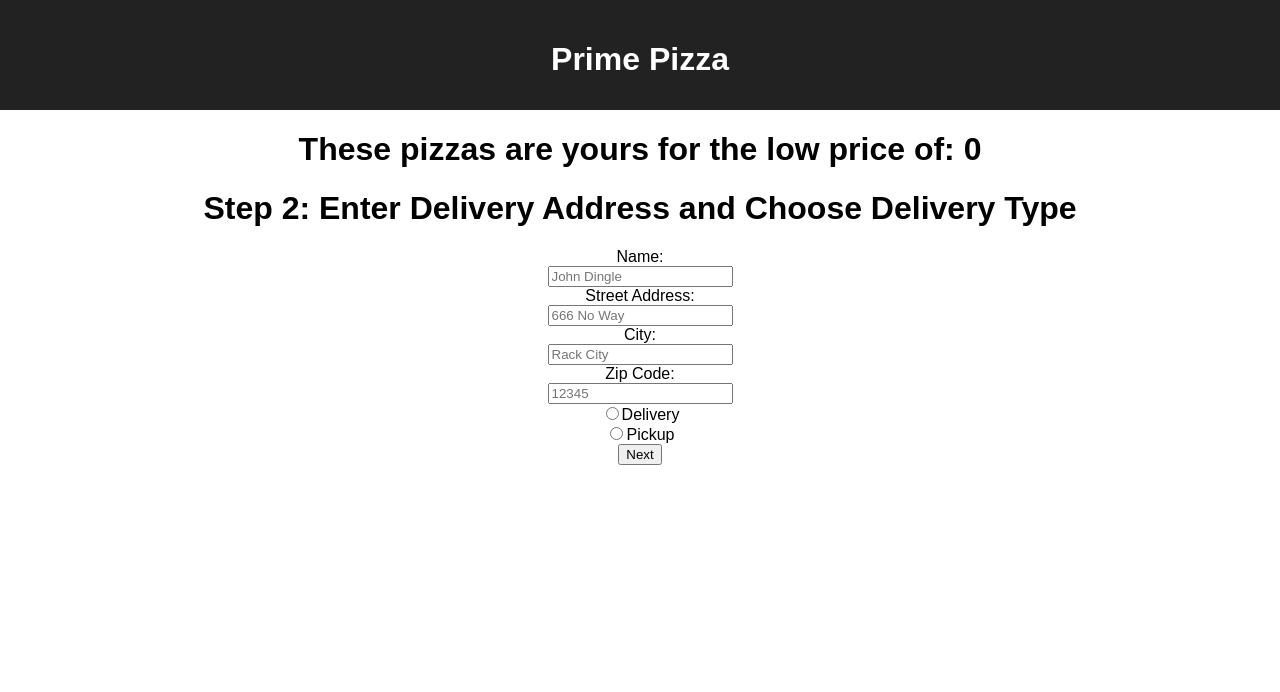
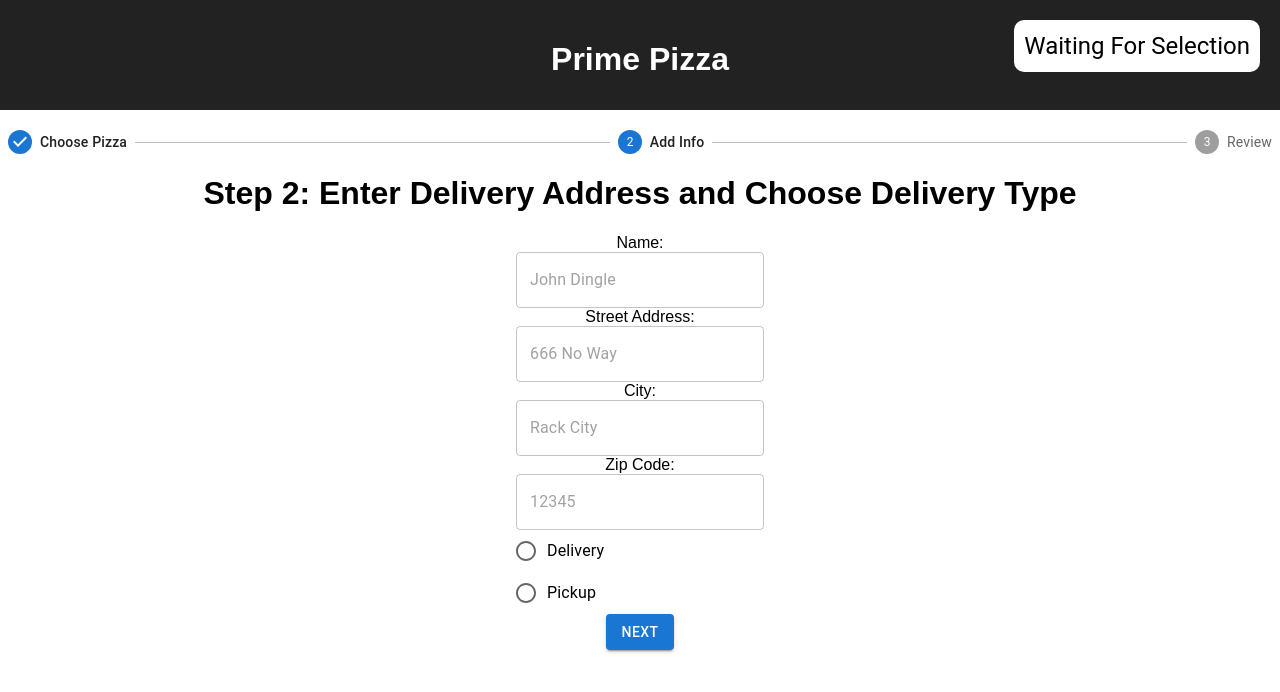
Before and after one commit to sbaxend/pizza, a React (Create React App) app: page /#/customer-info in a window 1280 px wide. Shown: the top 692 px of the page. Built offline with nearby package versions, Linux system fonts and the light colour scheme.

Commit message:
made a progressbar.jsx and changed header and added mui to customer.jsx

```diff
--- a/src/components/Checkout/Checkout.jsx
+++ b/src/components/Checkout/Checkout.jsx
@@ -16,6 +16,7 @@ import DialogContent from '@mui/material/DialogContent';
 import DialogContentText from '@mui/material/DialogContentText';
 import DialogTitle from '@mui/material/DialogTitle';
 import { useState } from "react";
+import ProgressBar from "../ProgressBar/ProgressBar";
 
 
 function Checkout() {
@@ -66,6 +67,7 @@ function Checkout() {
     return (
         <Container sx={{ padding: '0 90px', textAlign: 'left' }} id="checkout">
             <h2>Step 3: Checkout</h2>
+            <ProgressBar currentStep={2}/>
             <hr />
             <h4>{customer_name}</h4>
             <h5>Order type: {type}</h5>
--- a/src/components/Customer/Customer.jsx
+++ b/src/components/Customer/Customer.jsx
@@ -1,83 +1,141 @@
 import { useSelector, useDispatch } from "react-redux";
-import { useHistory } from 'react-router-dom';
-import { useState } from 'react';
-import Header from '../Header/Header.jsx';
-
-
+import { useHistory } from "react-router-dom";
+import { useState } from "react";
+import Header from "../Header/Header.jsx";
+import ProgressBar from "../ProgressBar/ProgressBar.jsx";
+import TextField from "@mui/material/TextField";
+import Button from "@mui/material/Button";
+import FormControlLabel from "@mui/material/FormControlLabel";
+import RadioGroup from "@mui/material/RadioGroup";
+import Radio from "@mui/material/Radio";
+import Container from "@mui/material/Container";
 function Customer() {
   const dispatch = useDispatch();
   const history = useHistory();
-    const totalCost = useSelector(store => store.totalCost);
+  const totalCost = useSelector((store) => store.totalCost);
 
   let [custInfoState, setCustInfoState] = useState({});
+  const [deliveryType, setDeliveryType] = useState("Delivery");
   //Storing customer name in state
   const handleNameChange = (event) => {
-       setCustInfoState({ ...custInfoState, name: event.target.value});
-    }
+    setCustInfoState({ ...custInfoState, name: event.target.value });
+  };
   //Storing customer address in state
   const handleStreetChange = (event) => {
     setCustInfoState({ ...custInfoState, address: event.target.value });
-    }
+  };
   //Storing customer city in state
   const handleCityChange = (event) => {
     setCustInfoState({ ...custInfoState, city: event.target.value });
-    }
+  };
   //Storing customer zip in state
   const handleZipChange = (event) => {
     setCustInfoState({ ...custInfoState, zip: event.target.value });
-    }
+  };
   //Storing customer delivery type in state
   const handleDeliveryChange = (event) => {
-        setCustInfoState({ ...custInfoState, deliveryType: event.target.value})
-    }
+    setDeliveryType(event.target.value);
+    setCustInfoState({ ...custInfoState, deliveryType: event.target.value });
+  };
   //Sending values in state as an object to redux
   const submitForm = (event) => {
     event.preventDefault();
     const action = {
-            type: 'SET_CUSTOMER_INFO',
+      type: "SET_CUSTOMER_INFO",
       payload: {
         name: custInfoState.name,
         address: custInfoState.address,
         city: custInfoState.city,
         zip: custInfoState.zip,
         deliveryType: custInfoState.deliveryType,
-            }
-        }
+      },
+    };
     dispatch(action);
 
     //Validation and pushing history to /Checkout
     if (Object.keys(custInfoState).length === 5) {
-            history.push('/Checkout');
+      history.push("/Checkout");
     } else {
-            alert('Please fill out the entire form');
+      alert("Please fill out the entire form");
     }
-    }
+  };
 
   return (
-        <>
+    <div>
       <Header />
+      <ProgressBar currentStep={1} />
       {/* <h2
                 style={{display: "flex", justifyContent: "right"}}
             >Total Cost:{totalCost}</h2> */}
       <h1>Step 2: Enter Delivery Address and Choose Delivery Type</h1>
+      <div
+        style={{
+          display: "flex",
+          justifyContent: "center",
+          alignItems: "center",
+        }}
+      >
         <form onSubmit={submitForm}>
-                <label htmlFor="name">Name:</label><br />
-                <input id="name" type="text" onChange={handleNameChange} placeholder="John Dingle" /><br />
-                <label htmlFor="street">Street Address:</label><br />
-                <input id="street" type="text" onChange={handleStreetChange} placeholder="666 No Way"/><br />
-                <label htmlFor="city">City:</label><br />
-                <input id="city" type="text" onChange={handleCityChange} placeholder="Rack City" /><br />
-                <label htmlFor="zip">Zip Code:</label><br />
-                <input id="zip" type="text" onChange={handleZipChange} placeholder="12345" /><br />
+          <label htmlFor="name">Name:</label>
+          <br />
+          <TextField
+            variant="outlined"
+            id="name"
+            type="text"
+            onChange={handleNameChange}
+            placeholder="John Dingle"
+          />
+          <br />
+          <label htmlFor="street">Street Address:</label>
+          <br />
+          <TextField
+            variant="outlined"
+            id="street"
+            type="text"
+            onChange={handleStreetChange}
+            placeholder="666 No Way"
+          />
+          <br />
+          <label htmlFor="city">City:</label>
+          <br />
+          <TextField
+            variant="outlined"
+            id="city"
+            type="text"
+            onChange={handleCityChange}
+            placeholder="Rack City"
+          />
+          <br />
+          <label htmlFor="zip">Zip Code:</label>
+          <br />
+          <TextField
+            variant="outlined"
+            id="zip"
+            type="text"
+            onChange={handleZipChange}
+            placeholder="12345"
+          />
+          <br />
           {/* radio buttons */}
-                <input type="radio" onChange={handleDeliveryChange} id="delivery" name="delivery_type" value="Delivery" />
-                <label htmlFor="delivery">Delivery</label><br />
-                <input type="radio" onChange={handleDeliveryChange} id="pickup" name="delivery_type" value="Pickup" />
-                <label htmlFor="pickup">Pickup</label><br />
-                <input type="submit" value="Next" />
+
+          <RadioGroup name="delivery_type" onChange={handleDeliveryChange}>
+            <FormControlLabel
+              value="Delivery"
+              control={<Radio />}
+              label="Delivery"
+            />
+            <FormControlLabel
+              value="Pickup"
+              control={<Radio />}
+              label="Pickup"
+            />
+          </RadioGroup>
+          <Button variant="contained" type="submit">
+            Next
+          </Button>
         </form>
-
-        </>
+      </div>
+    </div>
   );
 }
 
--- a/src/components/Header/Header.jsx
+++ b/src/components/Header/Header.jsx
@@ -1,17 +1,30 @@
-import { useSelector } from 'react-redux';
+import { useSelector } from "react-redux";
+import Typography from "@mui/material/Typography";
+import { useTheme } from "@mui/material/styles";
 
 function Header() {
-    const totalCost = useSelector(store => store.totalCost);
-    const customersPizza = useSelector(store => store.customersPizza);
+  const totalCost = useSelector((store) => store.totalCost);
+  const customersPizza = useSelector((store) => store.customersPizza);
 
-    return (
-        <>
-            <h1>
-                {customersPizza.length === 1 ? 'This pizza is yours for the low price of:' :
-                                    'These pizzas are yours for the low price of:'} {totalCost}
-            </h1>
-        </>
-    )
+  return (
+    <>
+      <Typography
+        variant="h5"
+        sx={{
+          position: "fixed",
+          top: 20,
+          right: 20,
+          backgroundColor: "white",
+          padding: "10px",
+          borderRadius: "10px",
+        }}
+      >
+        {customersPizza.length === 1
+          ? `Your Total: $${totalCost}`
+          : "Waiting For Selection"}
+      </Typography>
+    </>
+  );
 }
 
-export default Header
+export default Header;
--- a/src/components/Order/Order.jsx
+++ b/src/components/Order/Order.jsx
@@ -5,6 +5,7 @@ import { useHistory } from "react-router-dom/cjs/react-router-dom.min";
 import { useSelector, useDispatch } from "react-redux";
 import OrderItem from "./OrderItem";
 import Header from "../Header/Header";
+import ProgressBar from "../ProgressBar/ProgressBar";
 import Grid from "@mui/material/Grid";
 import Button from "@mui/material/Button";
 
@@ -49,12 +50,15 @@ function Order() {
     if (customersPizza.length > 0) {
       history.push("/customer-info");
     } else {
-      alert("PLEASE SELECT PIZZA");
+      alert("PLEASE SELECT A PIZZA");
     }
   };
   return (
     <div>
       <Header />
+      <ProgressBar currentStep={0}/>
+      <br />
+      <hr />
       <Grid container spacing={2}>
         {pizzas.map((pizza) => (
           <Grid key={pizza.id} item xs={12} sm={6} md={4}>
--- /dev/null
+++ b/src/components/ProgressBar/ProgressBar.jsx
@@ -0,0 +1,19 @@
+import Stepper from "@mui/material/Stepper";
+import Step from "@mui/material/Step";
+import StepLabel from "@mui/material/StepLabel";
+
+const steps = ["Choose Pizza", "Add Info", "Review"]
+
+function ProgressBar({ currentStep }) {
+  return (
+    <Stepper sx={{ marginTop: "20px" }} activeStep={currentStep}>
+      {steps.map((label) => (
+        <Step key={label}>
+          <StepLabel>{label}</StepLabel>
+        </Step>
+      ))}
+    </Stepper>
+  );
+}
+
+export default ProgressBar;
--- a/src/index.css
+++ b/src/index.css
@@ -3,3 +3,7 @@ body {
   padding: 0;
   font-family: sans-serif;
 }
+.RadioGroupContainer {
+  display: flex;
+  justify-content: center;
+}
```
Lines whose indentation alone changed are shown as unchanged.
